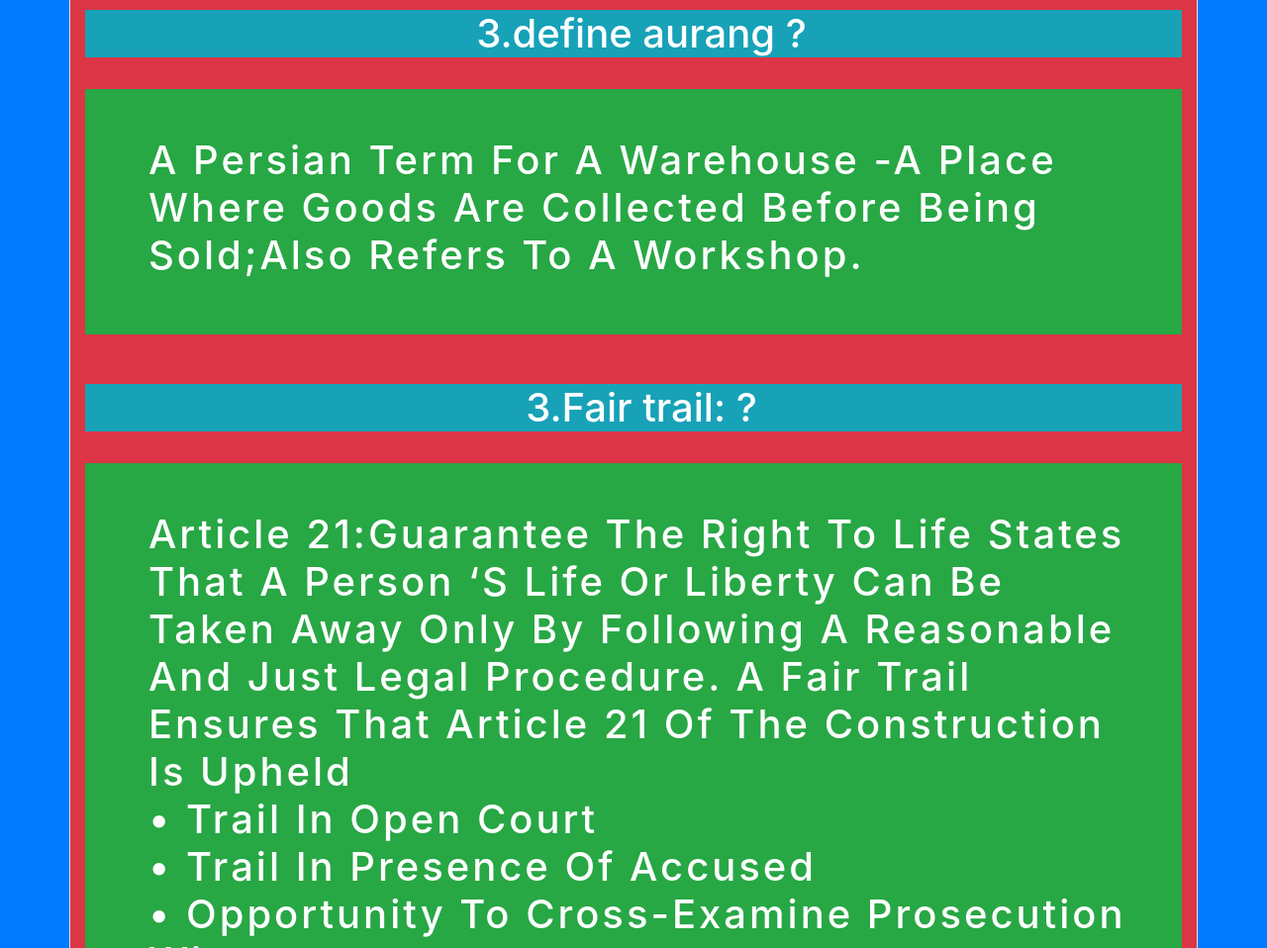
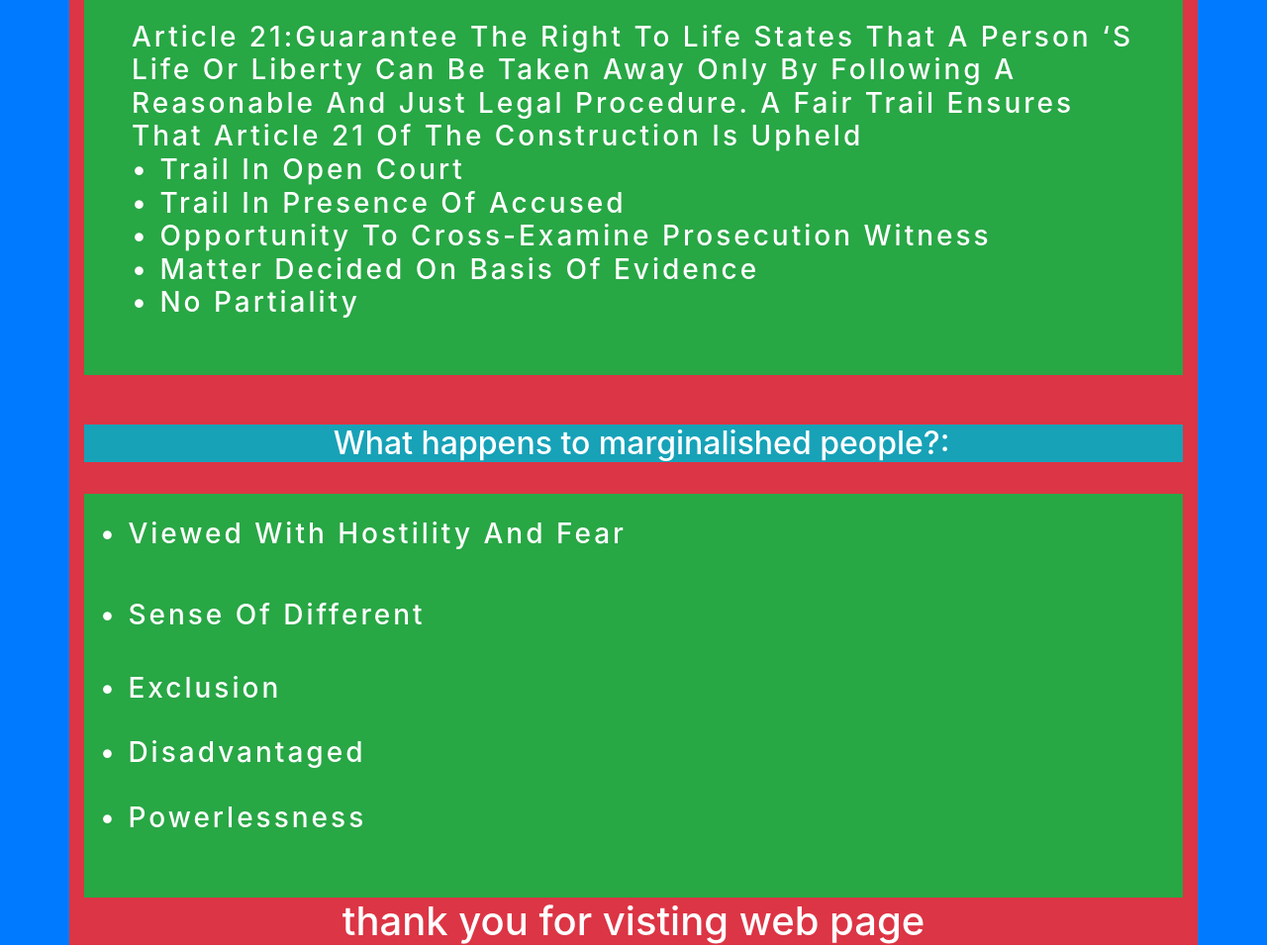
Before and after one commit to jesteenjebakumar/socialnotes, a plain HTML site: page index.html in a window 1280 px wide. Shown: the part 1240-2198 px from the top of the page at 99% size. Drawn offline with Linux system fonts and the light colour scheme.

Commit message:
Add files via upload

```diff
--- a/index.html
+++ b/index.html
@@ -10,17 +10,17 @@
 </head>
 <body>
     <div class="container-fluid full  bg-primary area-size">
-        <div class="container bg-danger text-white border"> <p class="display-4 text-center" > social question answer</p>
+        <div class="container bg-danger text-white "> <p class="display-4 text-center" > social question answer</p>
 
 
-                <div class="conent  d-flex justify-content-center align-content-center flex-column ">
+                <div class="conent   d-flex justify-content-center align-content-center flex-column ">
                     <!--10th question -->
-<div class="conent-answer">
+<div class="conent-answer ">
 
-    <div class="question  bg-info p width-conent"><p class="h1 pl-3 text-center">10.article 20 to 21?</p>
+    <div class="question  bg-info p width-conent"><p class="h2 pl-3 text-center">10.article 20 to 21?</p>
     </div>
 
-    <div class="answer bg-success p-5   letter-spacing width-conent text-capitalize"><p class="h1 pl-3 "> Article 20	Protection respect of conviction for offenses
+    <div class="answer bg-success p-5   letter-spacing width-conent text-capitalize"><p class="h3 pl-3 "> Article 20	Protection respect of conviction for offenses
         Article 21	Production of life and personal liberty.
         Article 22	Protection  against arrest and detention in certain cases.
         </p></div>
@@ -29,10 +29,10 @@
     <!-- 2nd  question-->
     <div class="conent-answer">
 
-        <div class="question  bg-info p width-conent"><p class="h1 pl-3 text-center">FIR- (first information Report ): </p>
+        <div class="question  bg-info p width-conent"><p class="h2 pl-3 text-center">FIR- (first information Report ): </p>
         </div>
         <br>
-        <div class="answer bg-success p-5   letter-spacing width-conent text-capitalize"><p class="h1 pl-3 ">
+        <div class="answer bg-success p-5   letter-spacing width-conent text-capitalize"><p class="h3 pl-3 ">
             Investigation of crime begins
             Officer in charge must write FIR in case of cognizable (for which police may arrest without permission from court ) offence includes date, time ,place  and basic facts with description include name and address of the complainant
             Complainant also has a legal right to get a free copy of the FIR from police .
@@ -42,20 +42,20 @@
 
         <div class="conent-answer ">
 
-            <div class="question bg-info p width-conent"><p class="h1 pl-3 text-center">3.define aurang ? </p>
+            <div class="question bg-info p width-conent"><p class="h3  text-center">3.define aurang ? </p>
             </div>
             <br>
-            <div class="answer bg-success p-5   letter-spacing width-conent text-capitalize"><p class="h1 pl-3 "> A persian term for a warehouse -a place where goods are
+            <div class="answer bg-success p-5   letter-spacing width-conent text-capitalize"><p class="h3 pl-3 "> A persian term for a warehouse -a place where goods are
                 collected before being sold;also refers to a workshop.
                 </p></div>
             </div>
 
             <div class="conent-answer ">
 
-                <div class="question bg-info p width-conent"><p class="h1 pl-3 text-center">3.Fair trail: ? </p>
+                <div class="question bg-info p width-conent"><p class="h3  text-center">3.Fair trail: ? </p>
                 </div>
                 <br>
-                <div class="answer bg-success p-5   letter-spacing width-conent text-capitalize"><p class="h1 pl-3 ">
+                <div class="answer bg-success p-5   letter-spacing width-conent text-capitalize"><p class="h3  ">
                     Article 21:guarantee the right to life states that a person ‘s life or liberty can be taken away only by following a reasonable and just legal procedure. A fair trail ensures that article 21 of the
                     Construction is upheld
                     <br>
@@ -73,27 +73,54 @@
                 </div>
                 <div class="conent-answer ">
 
-                    <div class="question bg-info p width-conent"><p class="h1 pl-3 text-center">What happens to marginalished people?:</p>
+                    <div class="question bg-info p width-conent"><p class="h2 pl-3 text-center">What happens to marginalished people?:</p>
                     </div>
                     <br>
-                    <div class="answer bg-success p-5   letter-spacing width-conent text-capitalize"><p class="h1 pl-3 ">
+                    <div class="answer bg-success p-5 p-sm-3   letter-spacing width-conent text-capitalize"><p class="h1 pl-3 ">
+                     <p class="h3">
+
                         •	Viewed with hostility and fear
+                     </p>
                         <br>
+                       <p>
+                    <p class="h3">
                         •	Sense of different
+                    </p>
+                       </p>
                         <br>
-                        •	Exclusion
+
+                        <p class="h3">
+                            •	Exclusion
+                        </p>
+
                         <br>
-                        •	Disadvantaged
+                     <p class="h3">
+                        • Disadvantaged
+                    </p>
+
                         <br>
+                       <p class="h3">
                         •	powerlessness
+                    </p>
+
+
                         <br>
                         </p></div>
                     </div>
+</div>
+<div class="footer text-center r">
+    <h1>thank you for visting web page </h1>
+
 </div>
         </div>
     </div>
 </body>
 <style>
+@media (max-width:500px) {
+    .size{
+        font-size: 10px;
+    }
+}
     .conent-answer{
         margin-top: 50px;
     }
```
